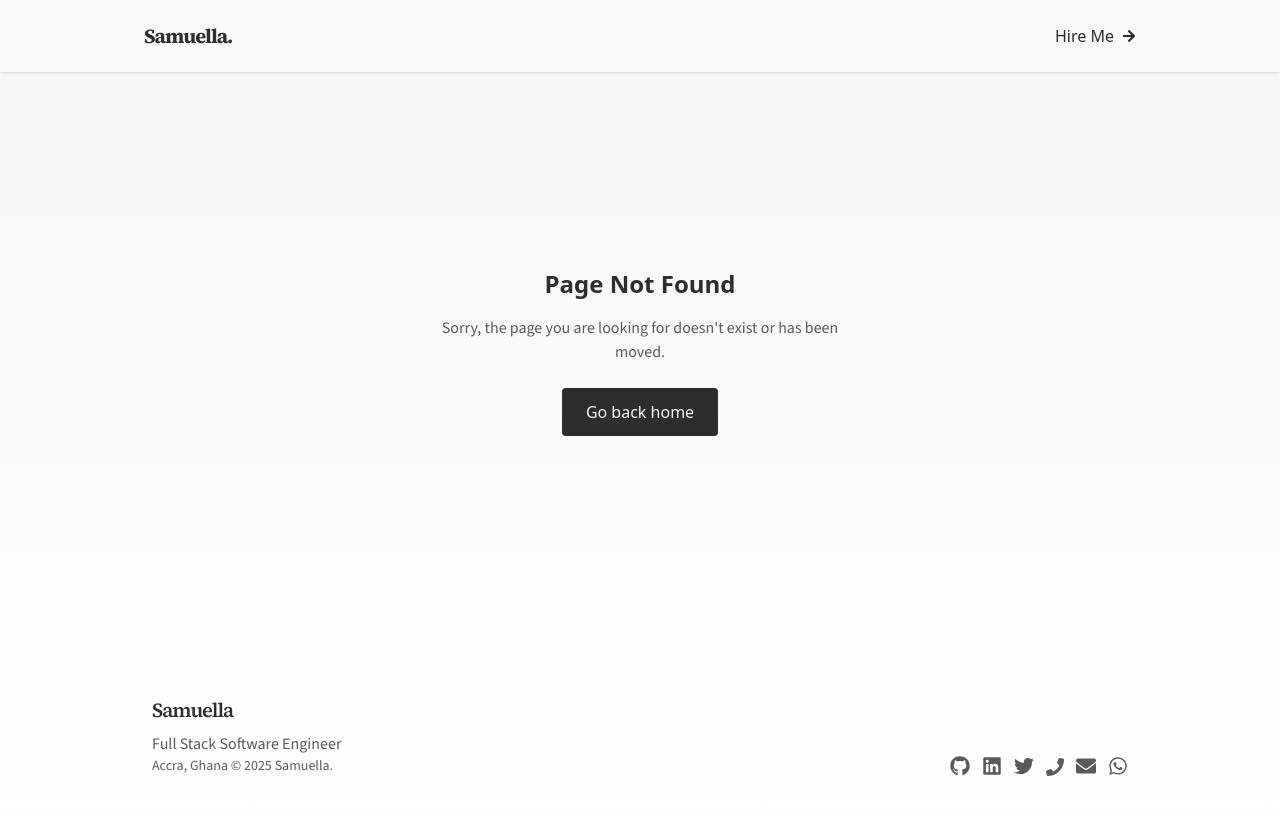
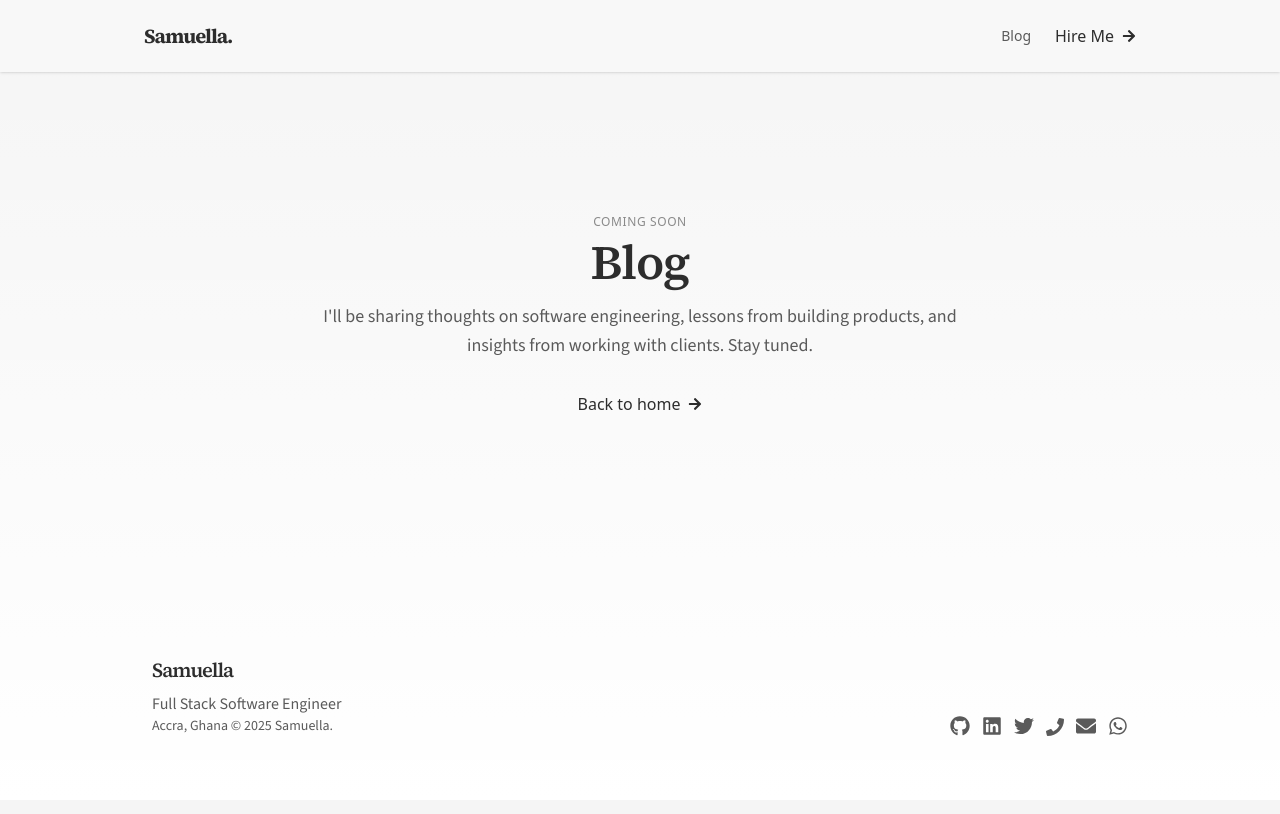
Before and after one commit to aglago/samuella, a Next.js app: page /blog in a window 1280 px wide. Before the commit this address had no page. Shown: the top 814 px of the page. Built offline with nearby package versions, Linux system fonts and the light colour scheme.

Commit message:
Add blog page and update header navigation

```diff
--- /dev/null
+++ b/app/blog/page.tsx
@@ -0,0 +1,36 @@
+import { Metadata } from "next";
+import Link from "next/link";
+import { FaArrowRight } from "react-icons/fa";
+
+export const metadata: Metadata = {
+  title: "Blog | Samuella",
+  description:
+    "Thoughts on software engineering, web development, and building digital products. Coming soon.",
+};
+
+export default function BlogPage() {
+  return (
+    <section className="min-h-[60vh] flex items-center justify-center">
+      <div className="container mx-auto px-4">
+        <div className="max-w-2xl mx-auto text-center">
+          <span className="text-xs uppercase tracking-wider text-accent mb-2 inline-block">
+            Coming Soon
+          </span>
+          <h1 className="text-4xl md:text-5xl heading-primary mb-4">Blog</h1>
+          <p className="text-lg text-secondary leading-relaxed mb-8">
+            I&apos;ll be sharing thoughts on software engineering, lessons from
+            building products, and insights from working with clients. Stay
+            tuned.
+          </p>
+          <Link
+            href="/"
+            className="group inline-flex items-center gap-2 text-primary hover:text-accent transition-colors"
+          >
+            <span>Back to home</span>
+            <FaArrowRight className="text-sm transition-transform duration-200 group-hover:translate-x-1" />
+          </Link>
+        </div>
+      </div>
+    </section>
+  );
+}
--- a/components/Header.tsx
+++ b/components/Header.tsx
@@ -69,28 +69,21 @@ const Header = () => {
           {isMenuOpen ? <FaTimes size={24} /> : <FaBars size={24} />}
         </button>
 
-        {/* Desktop Navigation */}
-        {/* <nav className="hidden md:flex items-center space-x-6">
-          {navItems.map((item) => (
-            <Link
-              key={item.name}
-              href={item.path}
-              className={`text-primary hover:text-accent transition-colors ${
-                pathname === item.path ? 'text-accent border-b-2 border-accent' : ''
-              }`}
-            >
-              {item.name}
-            </Link>
-          ))}
-        </nav> */}
-        <Link
+        <div className="flex items-center gap-6">
+          <Link
+            href="/blog"
+            className="text-secondary hover:text-primary transition-colors text-sm"
+          >
+            Blog
+          </Link>
+          <Link
               href={CONTACT_INFO.whatsapp}
               className="group sm:w-auto text-primary py-3 rounded-md flex items-center justify-center gap-2 hover:text-dark"
             >
               <span>Hire Me</span>
               <FaArrowRight className="text-sm transition-transform duration-200 group-hover:translate-x-1" />
-
             </Link>
+        </div>
       </div>
 
       {/* Mobile Navigation
```
